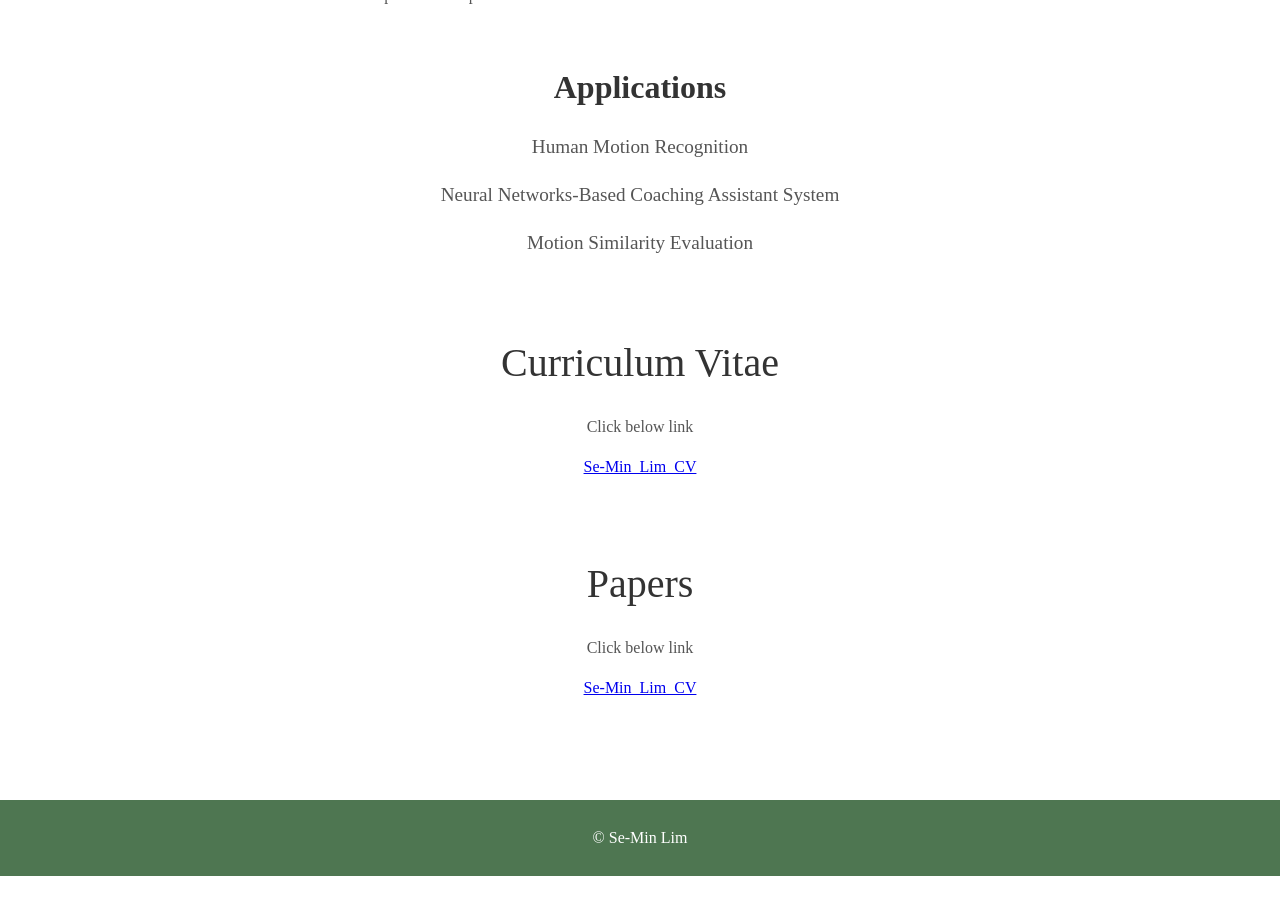
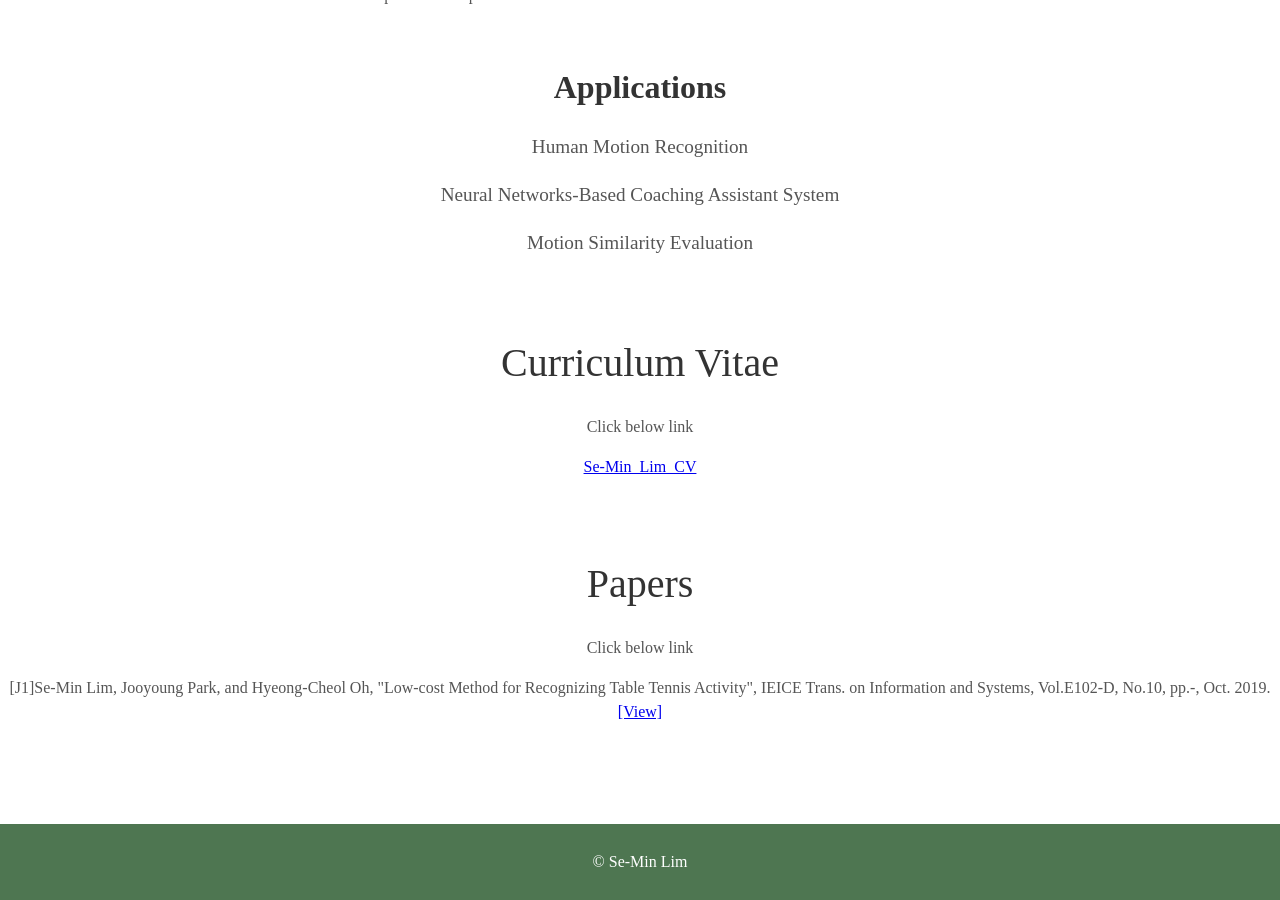
Before and after one commit to SeMinLim/SeMinLim.github.io, a Jekyll site: the page built from index.html, in a window 1280 px wide and 900 px high, scrolled down 1433 px. Built offline with Jekyll 4.4.1, drawn with Linux system fonts in a browser that asks for light colours; some web fonts are replaced; before the commit the page ends 2309 px from its top, so only the background shows below that.

Commit message:
Update papers.html

```diff
--- a/_includes/papers.html
+++ b/_includes/papers.html
@@ -1,5 +1,5 @@
 <div class="user-details">
   <h1>Papers</h1>
   <p>Click below link</p>
-  <a target="_blank" href="/assets/Se-Min_Lim_CV_3.pdf">Se-Min_Lim_CV</a>
+  <p>[J1]Se-Min Lim, Jooyoung Park, and Hyeong-Cheol Oh, "Low-cost Method for Recognizing Table Tennis Activity", IEICE Trans. on Information and Systems, Vol.E102-D, No.10, pp.-, Oct. 2019.<a target="_blank" href="/assets/Journal_IEICE.pdf">[View]</a></p>
 </div>
```
